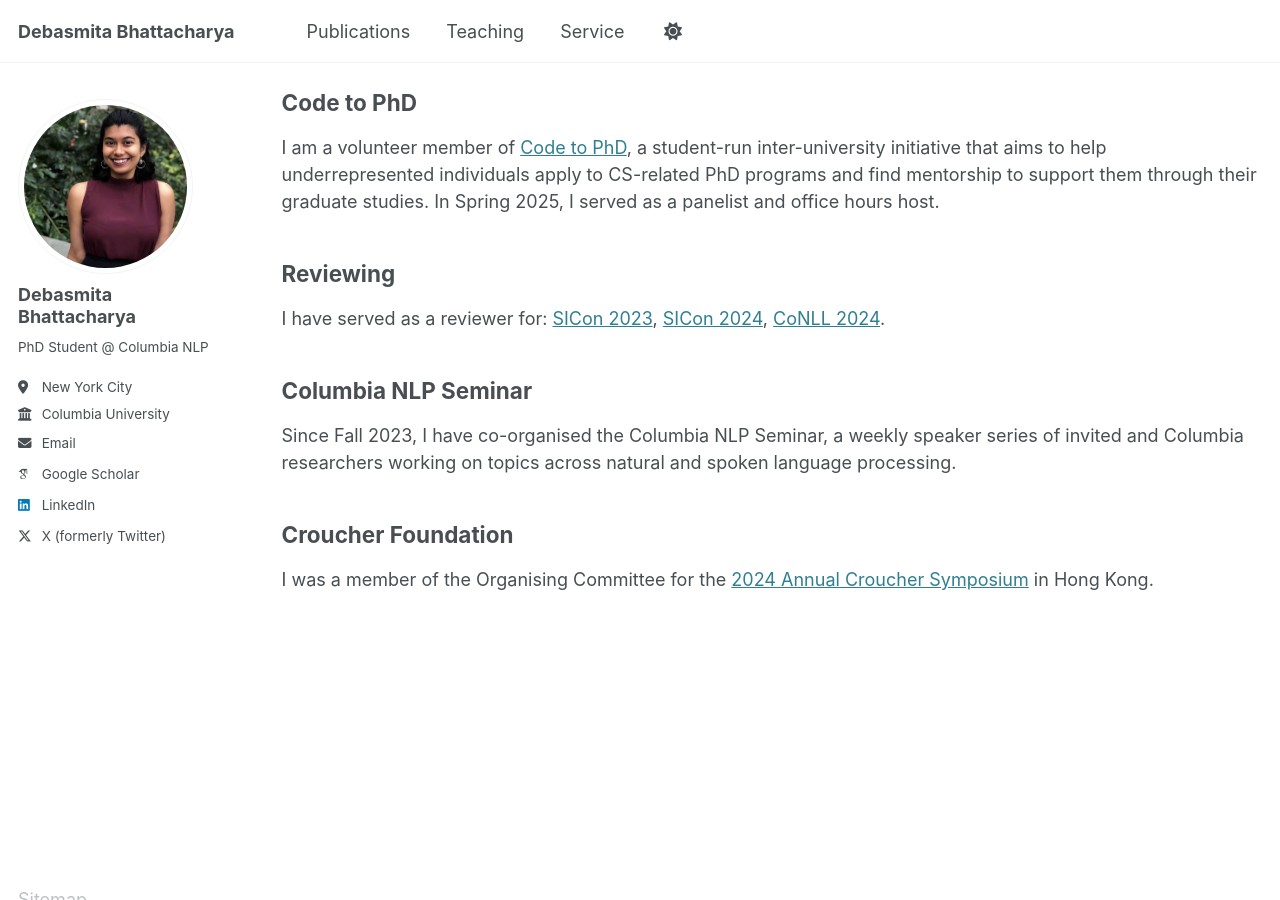
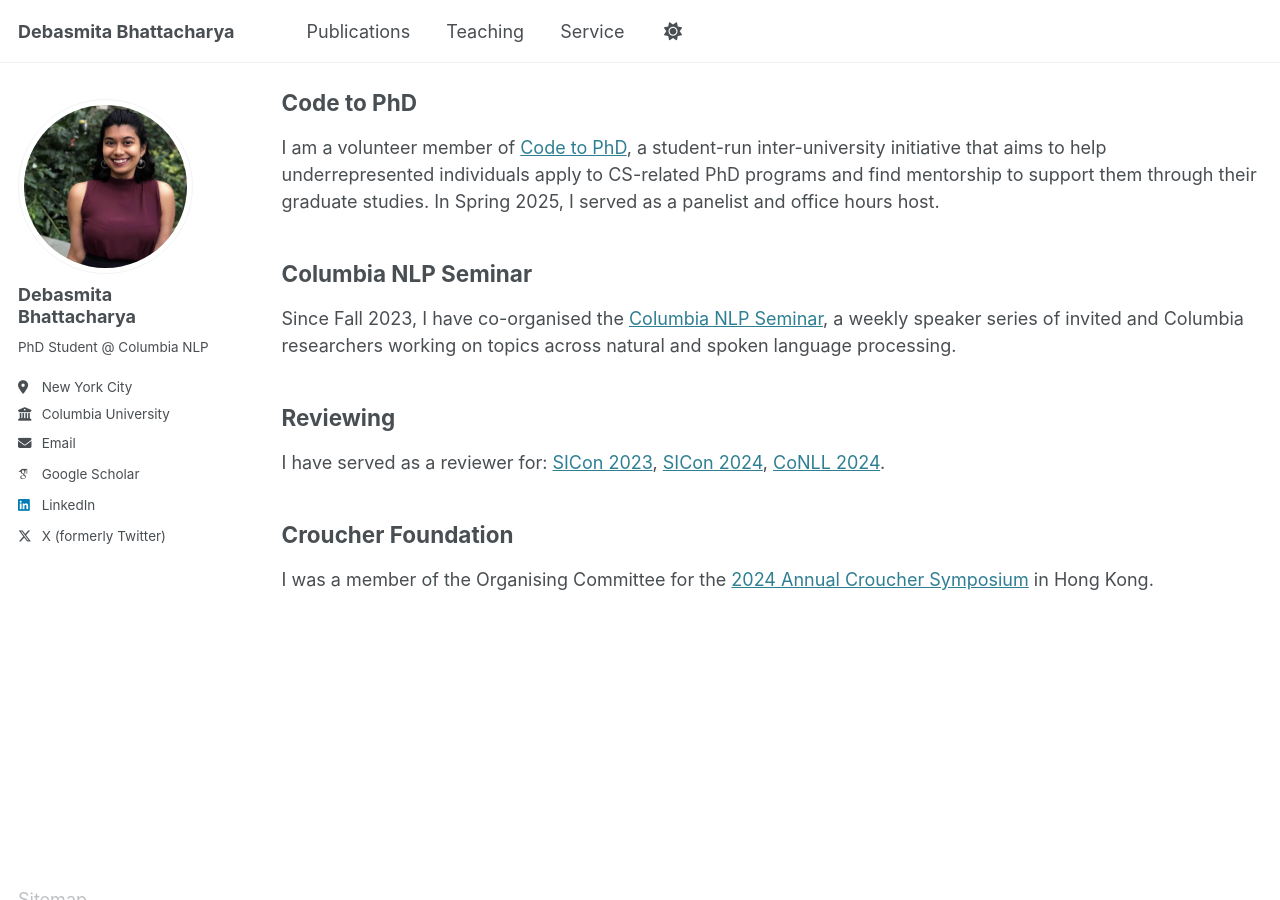
Before and after one commit to debasmita-b/debasmita-b.github.io, a Jekyll site: the page built from _pages/service.md, in a window 1280 px wide and 900 px high, scrolled down 508 px. Built offline with Jekyll 4.4.1, drawn with Linux system fonts in a browser that asks for light colours; some web fonts are replaced; part of the change alters nothing that is shown.

```diff
--- a/_pages/service.md
+++ b/_pages/service.md
@@ -22,14 +22,14 @@ Aanya Tolat, [Michela Marchini](https://www.linkedin.com/in/michelamarchini/).
 
 I am a volunteer member of [Code to PhD](https://codetophd.github.io/), a student-run inter-university initiative that aims to help underrepresented individuals apply to CS-related PhD programs and find mentorship to support them through their graduate studies. In Spring 2025, I served as a panelist and office hours host.
 
+## Columbia NLP Seminar
+
+Since Fall 2023, I have co-organised the [Columbia NLP Seminar](https://siyan-sylvia-li.github.io/columbia-nlp-site-petri/events/), a weekly speaker series of invited and Columbia researchers working on topics across natural and spoken language processing.
+
 ## Reviewing
 
 I have served as a reviewer for: [SICon 2023](https://sites.google.com/view/sicon-2023/), [SICon 2024](https://sites.google.com/view/sicon2024/), [CoNLL 2024](https://conll.org/2024).
 
-## Columbia NLP Seminar
-
-Since Fall 2023, I have co-organised the Columbia NLP Seminar, a weekly speaker series of invited and Columbia researchers working on topics across natural and spoken language processing.
-
 ## Croucher Foundation
 
 I was a member of the Organising Committee for the [2024 Annual Croucher Symposium](https://croucher.org.hk/en/symposium2024/programme) in Hong Kong.
```
